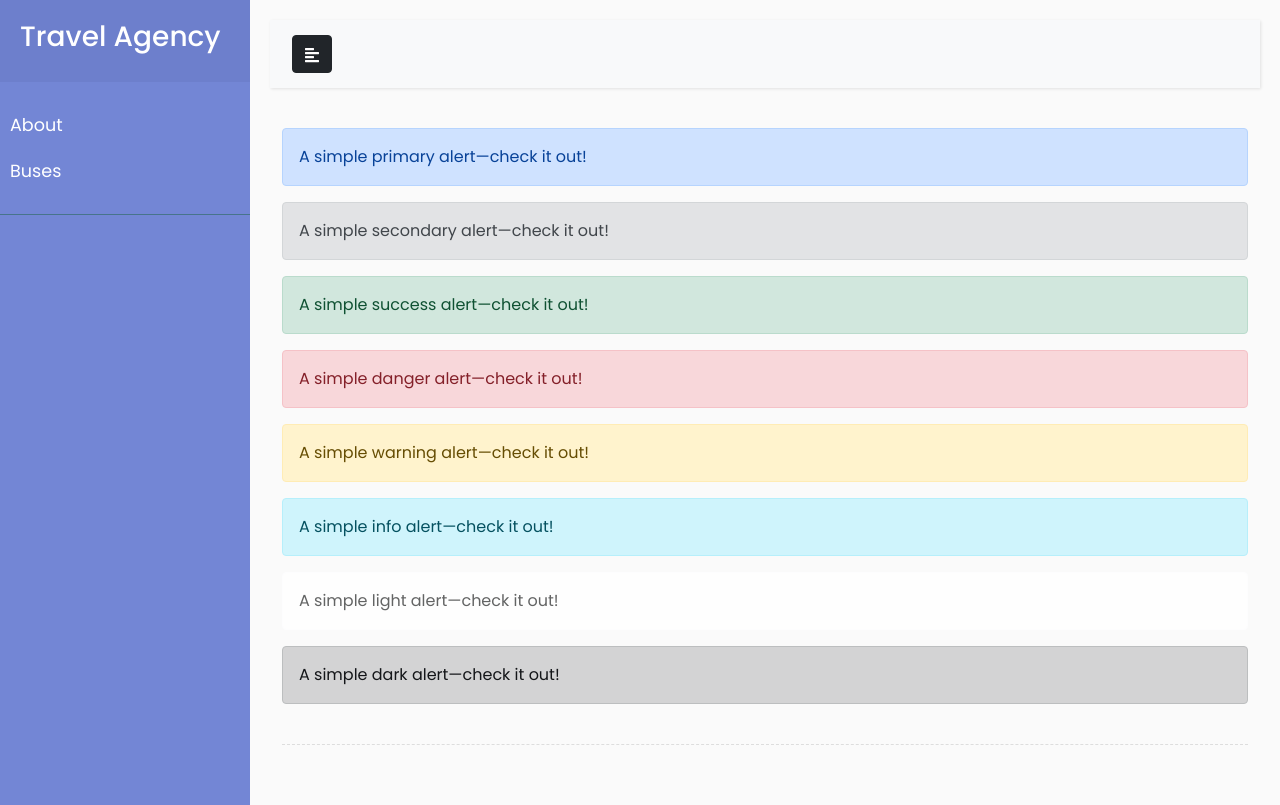
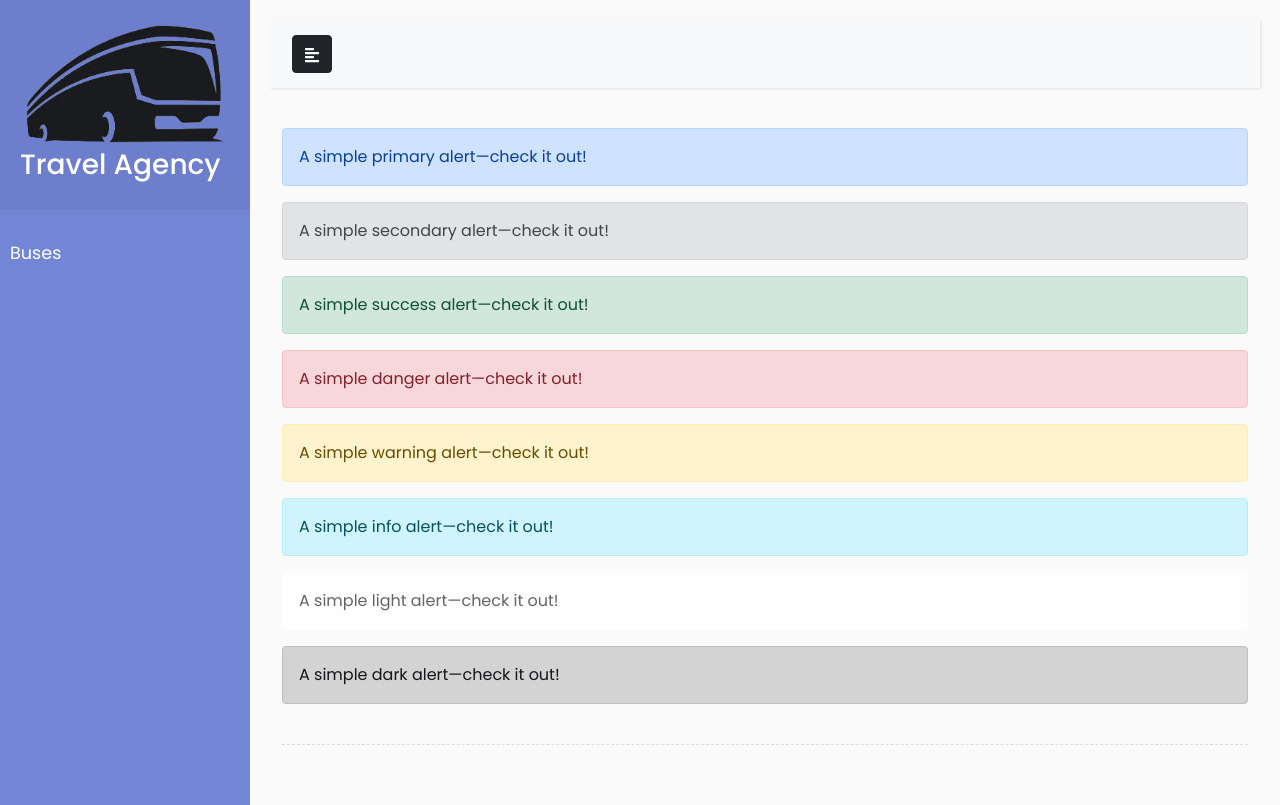
Before and after one commit to bypabloc/travel_agency_frontend, a Vue app: page / in a window 1280 px wide. Built offline with nearby package versions, Linux system fonts and the light colour scheme.

Commit message:
icons added

```diff
--- a/src/components/SideBarCustom.vue
+++ b/src/components/SideBarCustom.vue
@@ -5,13 +5,14 @@
         }
         ">
         <div class="sidebar-header">
-            <h3>Travel Agency</h3>
+            <h3>
+                <router-link to="/" class="">
+                    <img src="/icon.png" alt="logo" class="img-fluid"> Travel Agency
+                </router-link>
+            </h3>
         </div>
 
         <ul class="list-unstyled components">
-            <li>
-                <a href="#">About</a>
-            </li>
             <li v-for="(item, index) in menu" :key="index"
                 :class="
                 {
@@ -102,7 +103,7 @@ a[data-toggle="collapse"] {
 
 #sidebar ul.components {
     padding: 20px 0;
-    border-bottom: 1px solid #47748b;
+    /* border-bottom: 1px solid #47748b; */
 }
 
 #sidebar ul p {
```
Also changed, not shown: public/icon.png (added), public/index.html (indentation only), 1 other file (tests, documents, lock files or other folders).
